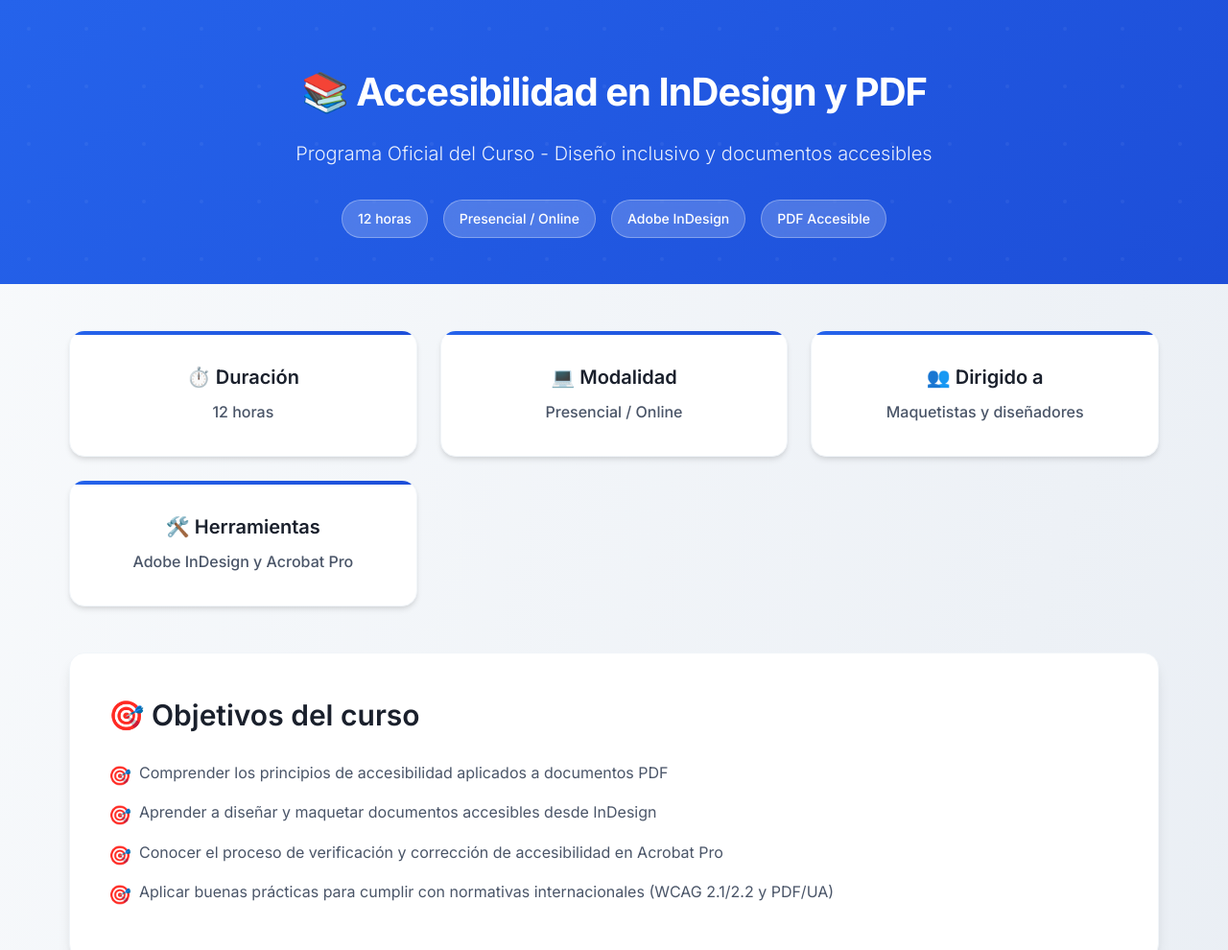
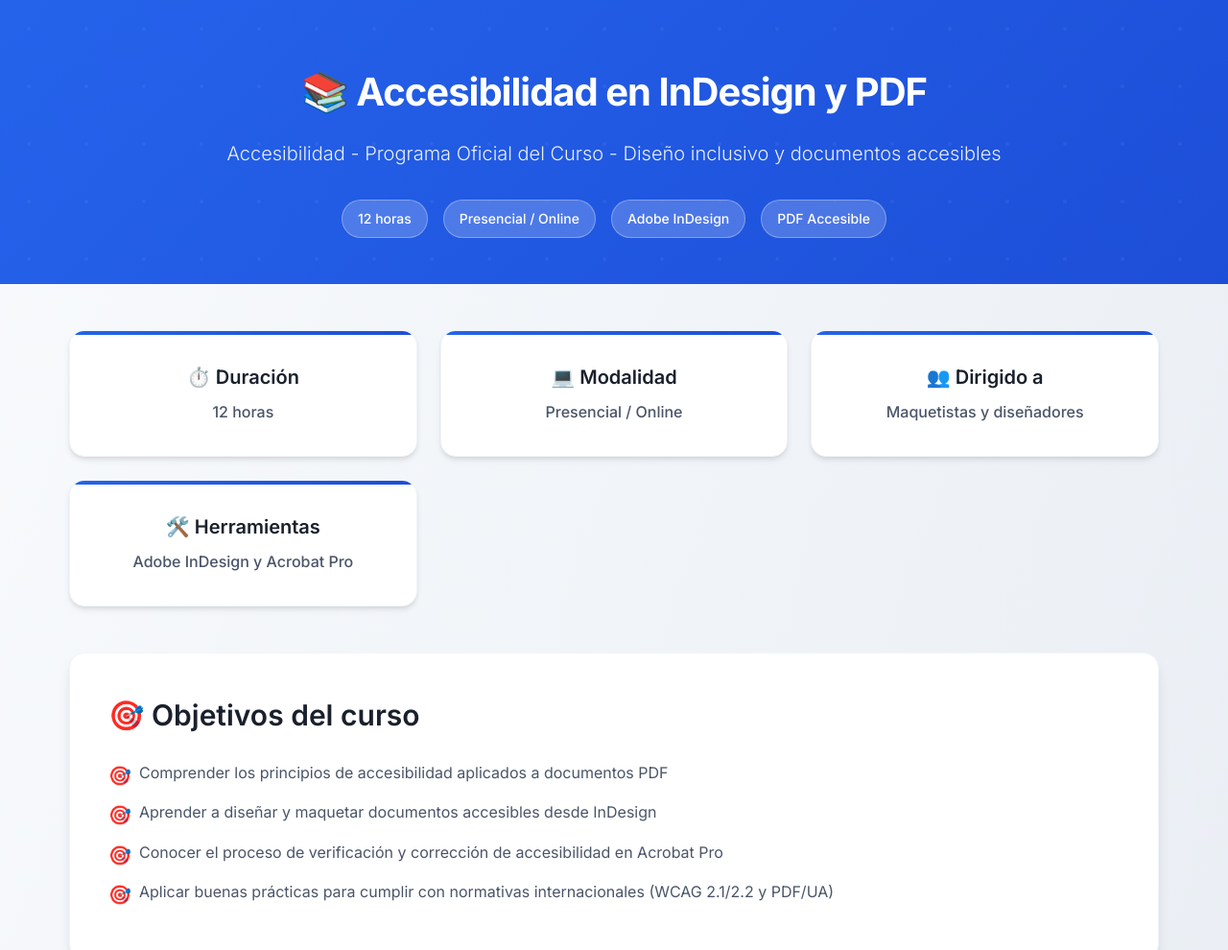
Before and after one commit to javier-p-r/Curso-de-Accesibilidad, a plain HTML site: page curso_accesibilidad_html.html in a window 1280 px wide. Shown: the top 990 px of the page at 96% size. Drawn offline with Linux system fonts and the light colour scheme.

Commit message:
Add files via upload

```diff
--- a/curso_accesibilidad_html.html
+++ b/curso_accesibilidad_html.html
@@ -455,7 +455,7 @@
     <div class="container">
       <div class="hero-content">
         <h1>📚 Accesibilidad en InDesign y PDF</h1>
-        <p class="subtitle">Programa Oficial del Curso - Diseño inclusivo y documentos accesibles</p>
+        <p class="subtitle">Accesibilidad - Programa Oficial del Curso - Diseño inclusivo y documentos accesibles</p>
         <div class="tags">
           <span class="tag">12 horas</span>
           <span class="tag">Presencial / Online</span>
```
